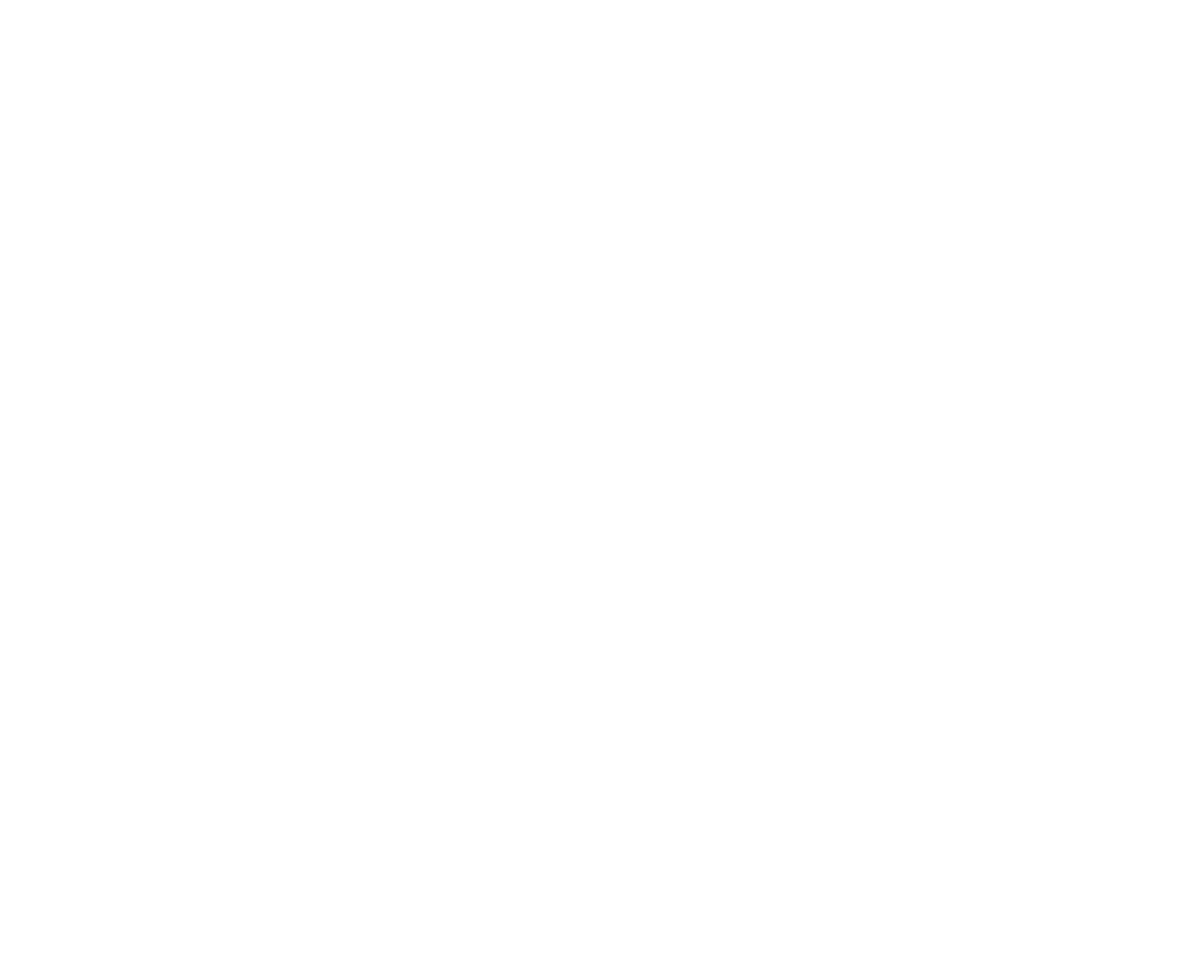
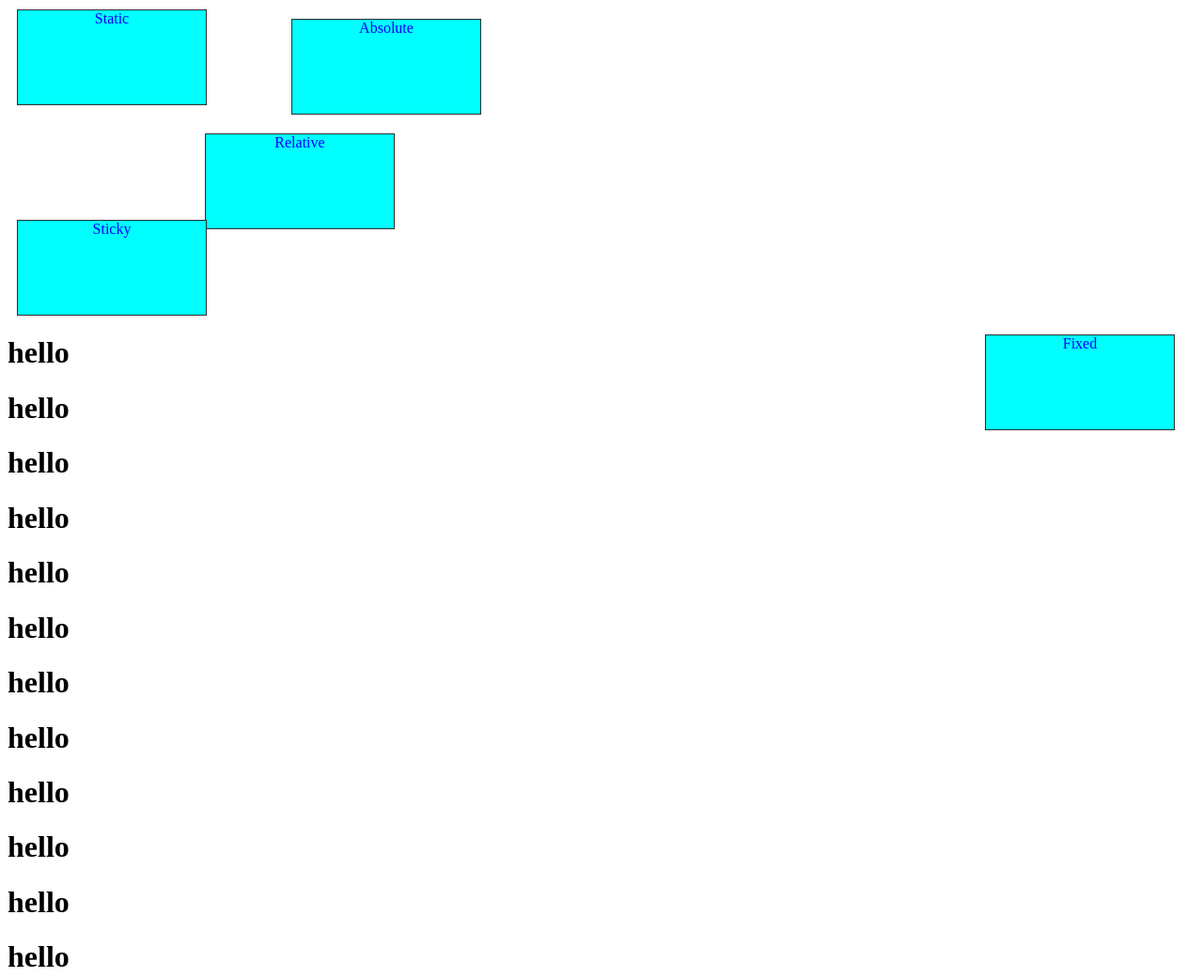
Before and after one commit to harshadatapre/learning_html_with_css, a plain HTML site: page positions.html in a window 1280 px wide. Shown: the whole page at 94% size. Before the commit the page ends 800 px from the top, so only its background shows below. Drawn offline with Linux system fonts and the light colour scheme.

Commit message:
flex, rel_abs_example & positions files created

```diff
--- a/css/positions.css
+++ b/css/positions.css
@@ -0,0 +1,35 @@
+.box {
+    width: 200px;
+    height: 100px;
+    border: 1px solid rgb(47, 46, 46);
+    background-color: aqua;
+    text-align: center;
+    margin: 10px;
+    color: blue;
+}
+
+.box1 {
+    position: static;
+}
+
+.box2 {
+    position: relative;
+    top: 20px;
+    left: 200px;
+}
+
+.box3 {
+    position: absolute;
+    top: 10px;
+    left: 300px;
+}
+
+.box4 {
+    position: sticky;
+    top: 10px;
+}
+
+.box5 {
+    position: fixed;
+    right: 20px;
+}
--- a/positions.html
+++ b/positions.html
@@ -4,8 +4,27 @@
     <meta charset="UTF-8">
     <meta name="viewport" content="width=device-width, initial-scale=1.0">
     <title>Positions</title>
+    <link rel="stylesheet" href="css/positions.css">
 </head>
 <body>
+    <div class="box box1">Static</div>
+    <div class="box box2">Relative</div>
+    <div class="box box3">Absolute</div>
+    <div class="box box4">Sticky</div>
+    <div class="box box5">Fixed</div>
+
+    <h1>hello</h1>
+    <h1>hello</h1>
+    <h1>hello</h1>
+    <h1>hello</h1>
+    <h1>hello</h1>
+    <h1>hello</h1>
+    <h1>hello</h1>
+    <h1>hello</h1>
+    <h1>hello</h1>
+    <h1>hello</h1>
+    <h1>hello</h1>
+    <h1>hello</h1>
 
 </body>
 </html>
```
Also changed, not shown: css/flex.css (added, +13 -0 lines), css/rel_abs_eamples.css (added, +34 -0 lines), flex.html (added, +23 -0 lines), rel_abs_example.html (added, +16 -0 lines).
